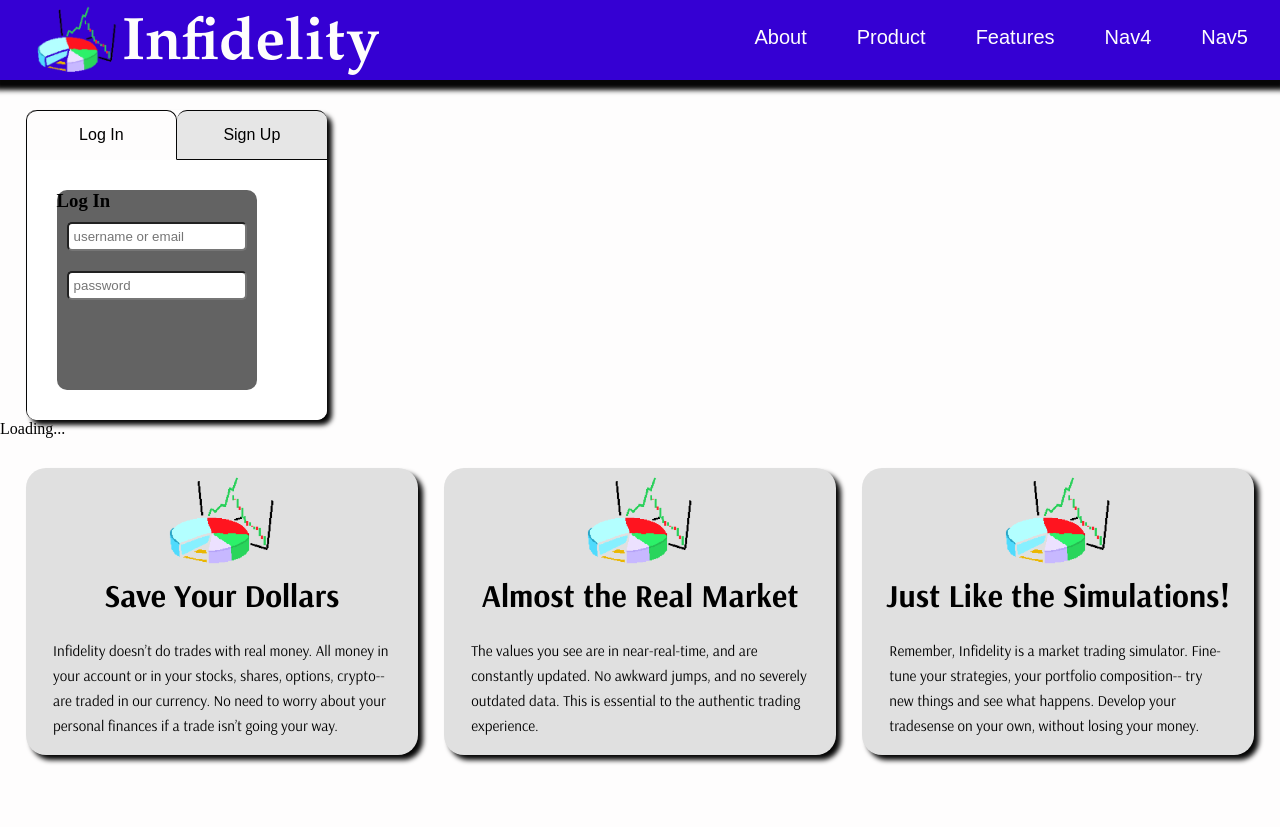
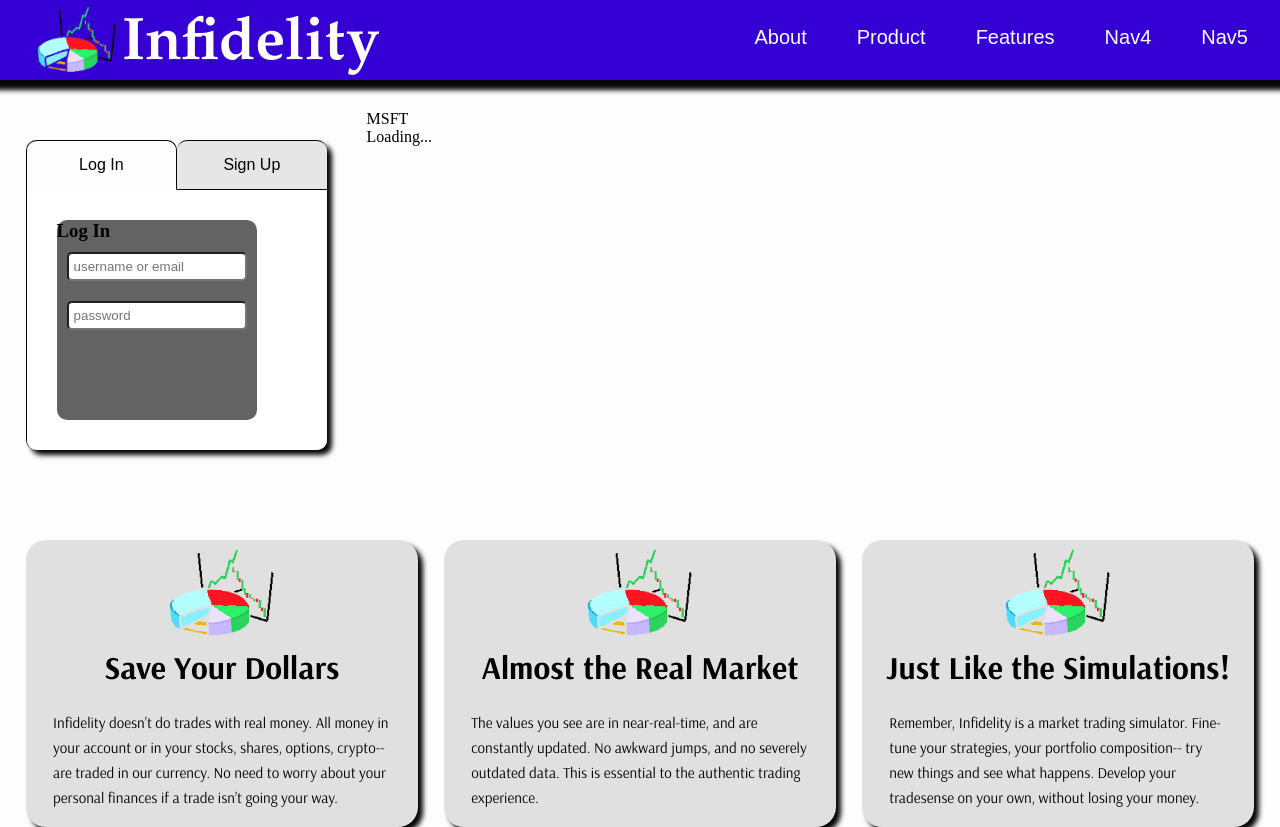
Before and after one commit to SueyGuey/Infidelity, a React (Create React App) app: page / in a window 1280 px wide. Before the commit the page ends 800 px from the top, so only its background shows below. Built offline with nearby package versions, Linux system fonts and the light colour scheme; no server answers; what react-stockcharts would draw is missing.

Commit message:
made graph and login/signup side by side

```diff
--- a/src/components/Chart.tsx
+++ b/src/components/Chart.tsx
@@ -24,7 +24,9 @@
 				data={data} type={type}
 				xAccessor={(d:any) => d.date}
 				xScale={scaleTime()}
-				xExtents={[new Date(2011, 0, 1), new Date(2013, 0, 2)]}
+				panEvent={false}
+   				zoomEvent={false}
+				xExtents={[new Date(2011, 0, 1), new Date(2016, 0, 2)]}
 			>
 				<Chart id={0} yExtents={(d:any) => d.close}>
 					<defs>
--- a/src/components/StockGraph.tsx
+++ b/src/components/StockGraph.tsx
@@ -2,7 +2,6 @@
 import '../css/StockGraph.css';
 
 import { tsvParse, timeParse } from  "d3";
-import { TypeChooser } from "react-stockcharts/lib/helper";
 
 import Chart from './Chart';
 import { type } from 'os';
@@ -36,15 +35,12 @@
 		})
 	}
 	render() {
-
 		if (this.state == null) {
 			return <div>Loading...</div>
 		}
 
 		return (
-			<TypeChooser>
-				{(type: any) => <Chart type = {type} data={this.state.data} />}
-			</TypeChooser>
+			<Chart type = {SVGAElement} data={this.state.data} />
 		)
 	}
 }
--- a/src/components/home.tsx
+++ b/src/components/home.tsx
@@ -13,6 +13,7 @@
 		<div>
 			<TopNavBar/>
 			<div className='container'>
+				<div className='LoginSignup'>
 					<div className="tabContainer">
 						<button
 						className={tabNumber === 1 ? "tabs active-tabs" : "tabs"}
@@ -35,7 +36,11 @@
 						</div>
 					</div>
 				</div>
+				<div className='graph'>
+					<p className='stockName'> MSFT</p>
 					<StockGraph/>
+				</div>
+			</div>
     	<PitchRectangles/>
 		</div>
 	);
--- a/src/css/home.css
+++ b/src/css/home.css
@@ -1,10 +1,22 @@
 .container {
+  height: 400px;
+}
+
+.LoginSignup {
   margin-top: 30px;
   margin-left: 2%;
   width: 300px;
   border-radius: 10px;
   box-shadow: 5px 5px 5px #060606;
   border-left: 1px solid #060606;
+  display: inline-block;
+}
+
+.graph {
+  margin-left: 40px;
+  display: inline-block;
+  position: absolute;
+  width: calc(100% - 380px);
 }
 
 .tabContainer {
```
Lines whose indentation alone changed are shown as unchanged.
